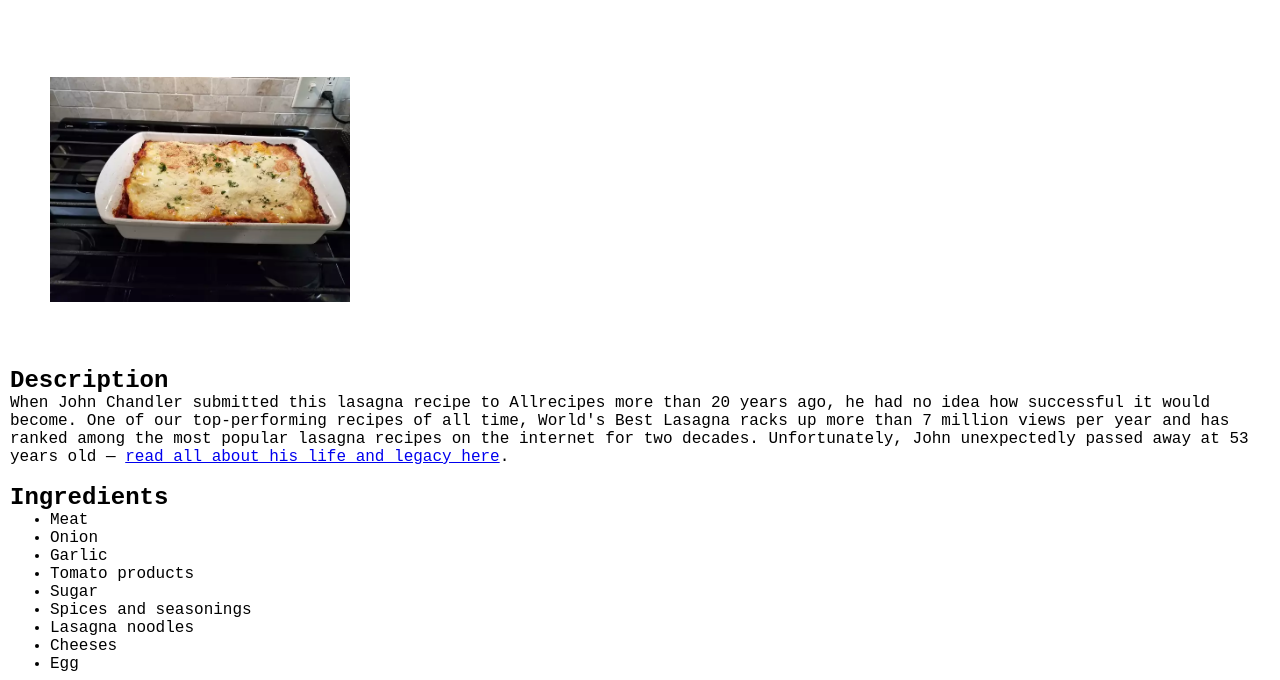
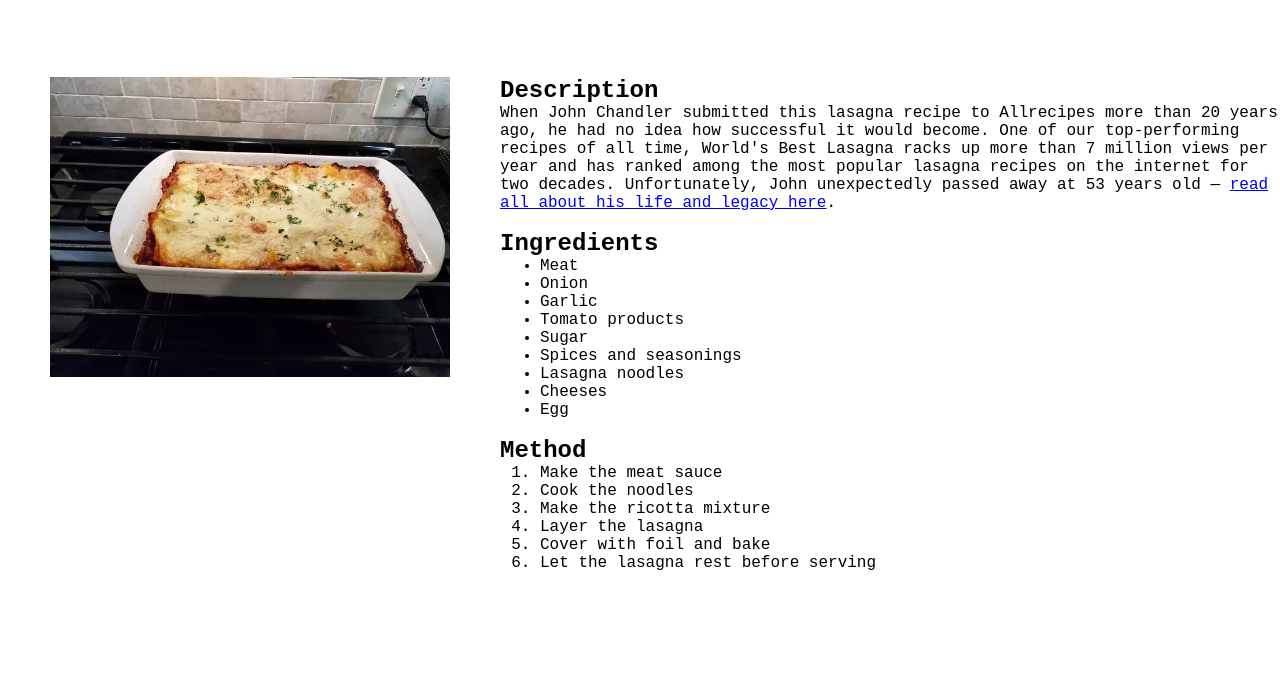
Before and after one commit to DylanRice809/odin-recipes, a plain HTML site: page recipes/lasagna.html in a window 1280 px wide. Shown: the part 120-800 px from the top of the page. Drawn offline with Linux system fonts and the light colour scheme.

Commit message:
Move text beside images

```diff
--- a/recipes/lasagna.html
+++ b/recipes/lasagna.html
@@ -10,7 +10,7 @@
 <body>
     <h1 class="title">Lasagna</h1>
     <img class="image"  src="../images/lasagna.jpg" alt="Image of a cooked lasagna">
-    <div class="main-text">
+    <div class="recipe-text">
         <h2>Description</h2>
         <p>When John Chandler submitted this lasagna recipe to Allrecipes
          more than 20 years ago, he had no idea how successful it would
--- a/style.css
+++ b/style.css
@@ -1,5 +1,6 @@
 * {
     margin: 0px;
+    box-sizing: border-box;
 }
 
 body {
@@ -7,7 +8,12 @@ body {
 }
 
 .main-text {
-  margin: 10px;
+    margin: 10px;
+}
+
+.recipe-text {
+  margin-left: 500px;
+  margin-top: -355px;
 }
 
 .title {
@@ -22,8 +28,8 @@ body {
 
 .link {
     font-size: 28px;
-    background-color: aquamarine;
-    color: navy;
+    background-color: antiquewhite;
+    color: darkslategray;
 }
 
 #test {
@@ -34,11 +40,7 @@ body {
 }
 
 .image {
-    width: 300px;
-    height: auto;
+    width: auto;
+    height: 300px;
     margin: 50px;
 }
-
-.test {
-    display: inline;
-}
```
Also changed, not shown: recipes/beef-roast.html (+1 -1 lines), recipes/hot-dogs.html (+1 -1 lines).
